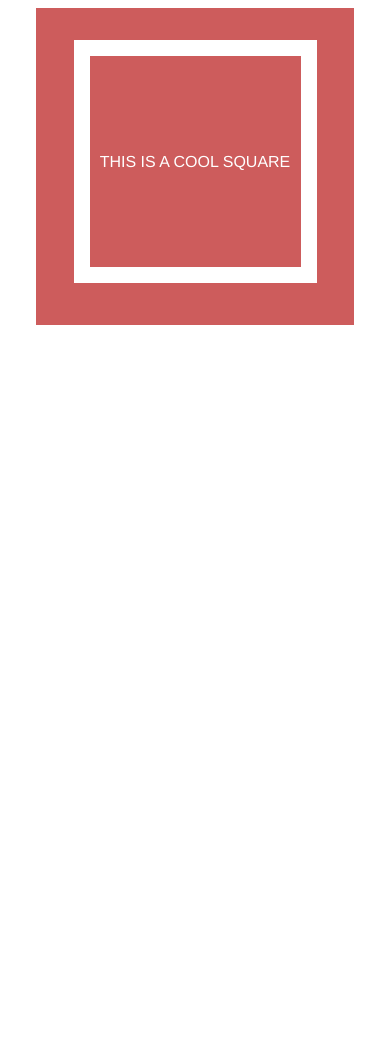
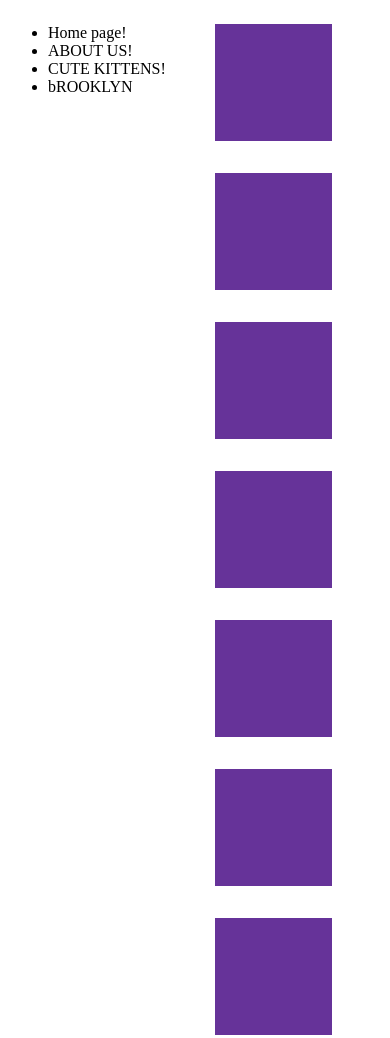
Before and after one commit to GabrielMahan/wk-5-responsive-design, a plain HTML site: page index.html in a window 390 px wide. Shown: the top 1038 px of the page. Before the commit the page ends 844 px from the top, so only its background shows below. Drawn offline with Linux system fonts and the light colour scheme.

Commit message:
made responsive nav

```diff
--- a/index.html
+++ b/index.html
@@ -4,8 +4,23 @@
   <meta name="viewport" content="width=device-width">
 </head>
 <body>
-  <div class="container">
-    <div class="square"> This is a cool square </div>
-  <div>
+  <div class="nav">
+    <ul>
+      <li> Home page! </li>
+      <li> ABOUT US!</li>
+      <li> CUTE KITTENS! </li>
+      <li> bROOKLYN </li>
+    </ul>
+  </div>
+  <div class="container content">
+    <div class="box"> </div>
+    <div class="box"> </div>
+    <div class="box"> </div>
+    <div class="box"> </div>
+    <div class="box"> </div>
+    <div class="box"> </div>
+    <div class="box"> </div>
+    <div class="box"> </div>
+  </div>
 </body>
 </html>
--- a/styles.css
+++ b/styles.css
@@ -1,24 +1,39 @@
 body {
   /*background-color: limegreen;*/
 }
+
+.nav {
+  float: left;
+}
+
 .container {
-  height: 30vmax;
-  width: 30vmax;
-  background-color: indianred;
-  padding: 2em;
-  margin: 0 auto;
+  display: flex;
+  flex-direction: row;
+  justify-content: space-around;
+  flex-wrap: wrap;
+}
 
+.box {
+  height: 30vmin;
+  width: 30vmin;
+  margin: 1em;
+  background-color: rebeccapurple;
 }
-.square {
-  background-color: indianred;
-  height: 25vmax;
-  width: 25vmax;
-  margin: 0 auto;
-  border: 1rem solid white;
-  color: white;
-  text-align: center;
-  font-family: helvetica;
-  text-transform: uppercase;
-  line-height: 25vmax;
-  font-size: 1em;
+
+@media screen (max-width: 597px) {
+  body {
+    background-color: dodgerblue;
+  }
+
+  .nav {
+    float: none;
+  }
+  .nav li {
+    display: inline-block;
+    margin-right: 2em;
+    color: white;
+  }
+  .nav li::after {
+    content: "  |  ";
+  }
 }
```
